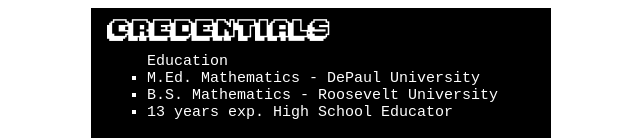
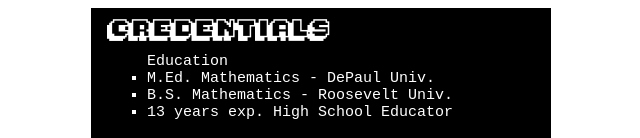
Before and after one commit to ogkenobi/delta-seven, an Angular app: page / in a window 1280 px wide. Shown: the part 739-877 px from the top of the page, without its empty margins (319-959 px from the left). Built offline with nearby package versions, Linux system fonts and the light colour scheme; no server answers.

Commit message:
creds update

```diff
--- a/src/app/app.component.html
+++ b/src/app/app.component.html
@@ -92,10 +92,10 @@
     <ul>
         Education
         <li>
-            M.Ed. Mathematics - DePaul University
+            M.Ed. Mathematics - DePaul Univ.
         </li>
         <li>
-            B.S. Mathematics - Roosevelt University
+            B.S. Mathematics - Roosevelt Univ.
         </li>
         <li>
             13 years exp. High School Educator
```
